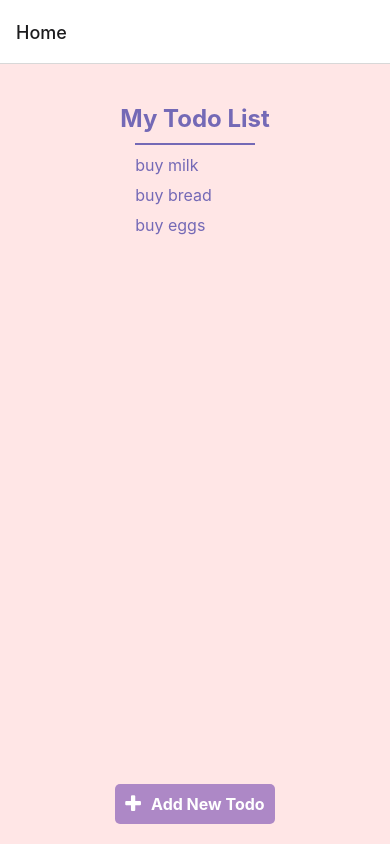
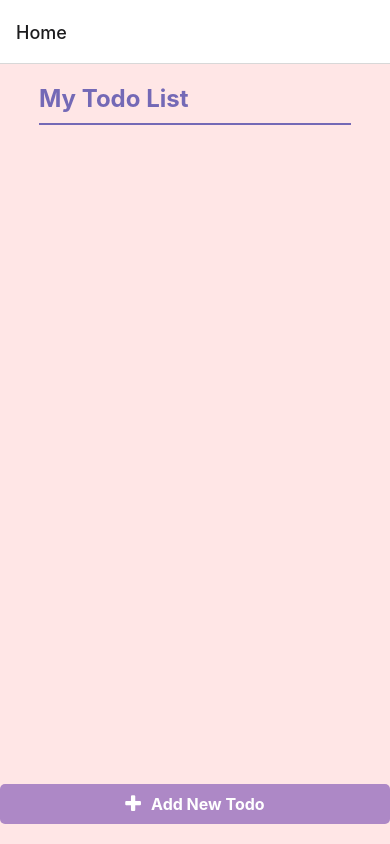
Before and after one commit to pranj-patel/Todo-app, a React Native app: screen / in a window 390 px wide. Built offline with nearby package versions, Linux system fonts and the light colour scheme.

Commit message:
Todo show on home screen when click on save button

```diff
--- a/App.js
+++ b/App.js
@@ -1,28 +1,46 @@
-import React, { useState, useRef } from 'react';
-import { StyleSheet, Text, View, TextInput, TouchableOpacity } from 'react-native';
+import React, { useState } from 'react';
+import { StyleSheet, Text, View, TextInput, TouchableOpacity, ScrollView } from 'react-native';
 import { FontAwesome } from '@expo/vector-icons';
 import { useNavigation, NavigationContainer } from '@react-navigation/native';
 import { createStackNavigator } from '@react-navigation/stack';
 import Toast from 'react-native-toast-message';
 
-function HomeScreen() {
+function HomeScreen({ todos, setTodos }) {
   const navigation = useNavigation();
+
+  const [showDescription, setShowDescription] = useState(Array(todos.length).fill(false));
+
+  const toggleDescription = (index) => {
+    setShowDescription(prevState => {
+      const newState = [...prevState];
+      newState[index] = !newState[index];
+      return newState;
+    });
+  };
 
   return (
     <View style={styles.container}>
-      <View style={styles.topContainer}>
-        <Text style={styles.title}>My Todo List</Text>
-        <View style={styles.titleLine} />
-        <View style={styles.todoList}>
-          <Text style={styles.todoItem}>buy milk</Text>
-          <Text style={styles.todoItem}>buy bread</Text>
-          <Text style={styles.todoItem}>buy eggs</Text>
-          {/* Add more todos as needed */}
+      <ScrollView contentContainerStyle={styles.scrollContainer}>
+        <View style={styles.topContainer}>
+          <Text style={styles.title}>My Todo List</Text>
+          <View style={styles.titleLine} />
+          {todos.map((todo, index) => (
+            <View key={index} style={styles.todoItemContainer}>
+              <TouchableOpacity onPress={() => toggleDescription(index)}>
+                <Text style={styles.todoTitle}>{todo.title}</Text>
+              </TouchableOpacity>
+              {showDescription[index] && (
+                <View>
+                  <Text style={styles.todoDescription}>{todo.description}</Text>
+                </View>
+              )}
+            </View>
+          ))}
         </View>
-      </View>
+      </ScrollView>
       <TouchableOpacity
         style={styles.addButton}
-        onPress={() => navigation.navigate('AddNewTodo')}
+        onPress={() => navigation.navigate('AddNewTodo', { setTodos })}
       >
         <FontAwesome name="plus" size={20} color="white" />
         <Text style={styles.addButtonText}>Add New Todo</Text>
@@ -31,8 +49,9 @@ function HomeScreen() {
   );
 }
 
-const AddNewTodoScreen = React.forwardRef((props, ref) => {
-  const navigation = useNavigation();
+
+const AddNewTodoScreen = React.forwardRef(({ navigation, route }, ref) => {
+  const { setTodos } = route.params;
 
   const [title, setTitle] = useState('');
   const [description, setDescription] = useState('');
@@ -42,31 +61,26 @@ const AddNewTodoScreen = React.forwardRef((props, ref) => {
   };
 
   const handleSave = () => {
-    // Input validation: Ensure both Title and Description are not empty
     if (title.trim() === '' || description.trim() === '') {
-      // Prevent saving if either field is empty
       return;
     }
 
-    // Perform the save operation (you can implement this part based on your needs)
+    // Update the parent component's state with the new todo
+    setTodos(prevTodos => [...prevTodos, { title, description }]);
 
-    // Display toast notification for successful addition
+    navigation.navigate('Home'); // Navigate back to the home page
+
     Toast.show({
       type: 'success',
       text1: 'Todo Added Successfully',
-      visibilityTime: 2000, // 2 seconds
-      autoHide: true,
-      onHide: () => {
-        // Clear input fields after hiding the toast
-        setTitle('');
-        setDescription('');
-      },
+      visibilityTime: 2000,
     });
+
+    // Clear input fields
+    setTitle('');
+    setDescription('');
   };
 
-  React.useImperativeHandle(ref, () => ({
-    // Expose functions or properties if needed
-  }));
 
   return (
     <View style={styles.container}>
@@ -102,32 +116,35 @@ const AddNewTodoScreen = React.forwardRef((props, ref) => {
   );
 });
 
-
 const Stack = createStackNavigator();
 
 export default function App() {
-  const addNewTodoScreenRef = useRef();
+  const [todos, setTodos] = useState([]);
+
   return (
     <NavigationContainer>
       <Stack.Navigator initialRouteName="Home">
-        <Stack.Screen name="Home" component={HomeScreen} />
+        <Stack.Screen name="Home">
+          {props => <HomeScreen {...props} todos={todos} setTodos={setTodos} />}
+        </Stack.Screen>
         <Stack.Screen name="AddNewTodo" component={AddNewTodoScreen} />
       </Stack.Navigator>
     </NavigationContainer>
   );
 }
 
+
 const styles = StyleSheet.create({
   container: {
     flex: 1,
     backgroundColor: '#FFE6E6',
+  },
+  scrollContainer: {
     alignItems: 'center',
-    justifyContent: 'space-between',
     paddingVertical: 20,
   },
   topContainer: {
-    alignItems: 'center',
-    marginTop: 20,
+    width: '80%',
   },
   title: {
     fontSize: 24,
@@ -135,12 +152,23 @@ const styles = StyleSheet.create({
     marginBottom: 10,
     color: '#7469b6',
   },
-  todoList: {
-    width: '80%',
+  titleLine: {
+    width: '100%',
+    borderBottomWidth: 2,
+    borderBottomColor: '#7469b6',
+    marginBottom: 10,
+  },
+  todoItemContainer: {
     marginBottom: 20,
   },
-  todoItem: {
-    fontSize: 16,
+  todoTitle: {
+    fontSize: 20,
+    fontWeight: 'bold',
+    marginBottom: 5,
+    color: '#7469B6',
+  },
+  todoDescription: {
+    fontSize:    16,
     marginBottom: 10,
     color: '#7469B6',
   },
@@ -150,18 +178,14 @@ const styles = StyleSheet.create({
     padding: 10,
     borderRadius: 5,
     alignItems: 'center',
+    justifyContent: 'center',
+    marginVertical: 20,
   },
   addButtonText: {
     color: 'white',
     marginLeft: 10,
     fontSize: 16,
     fontWeight: 'bold',
-  },
-  titleLine: {
-    width: '80%',
-    borderBottomWidth: 2,
-    borderBottomColor: '#7469b6',
-    marginBottom: 10,
   },
   inputContainer: {
     marginBottom: 20,
```
